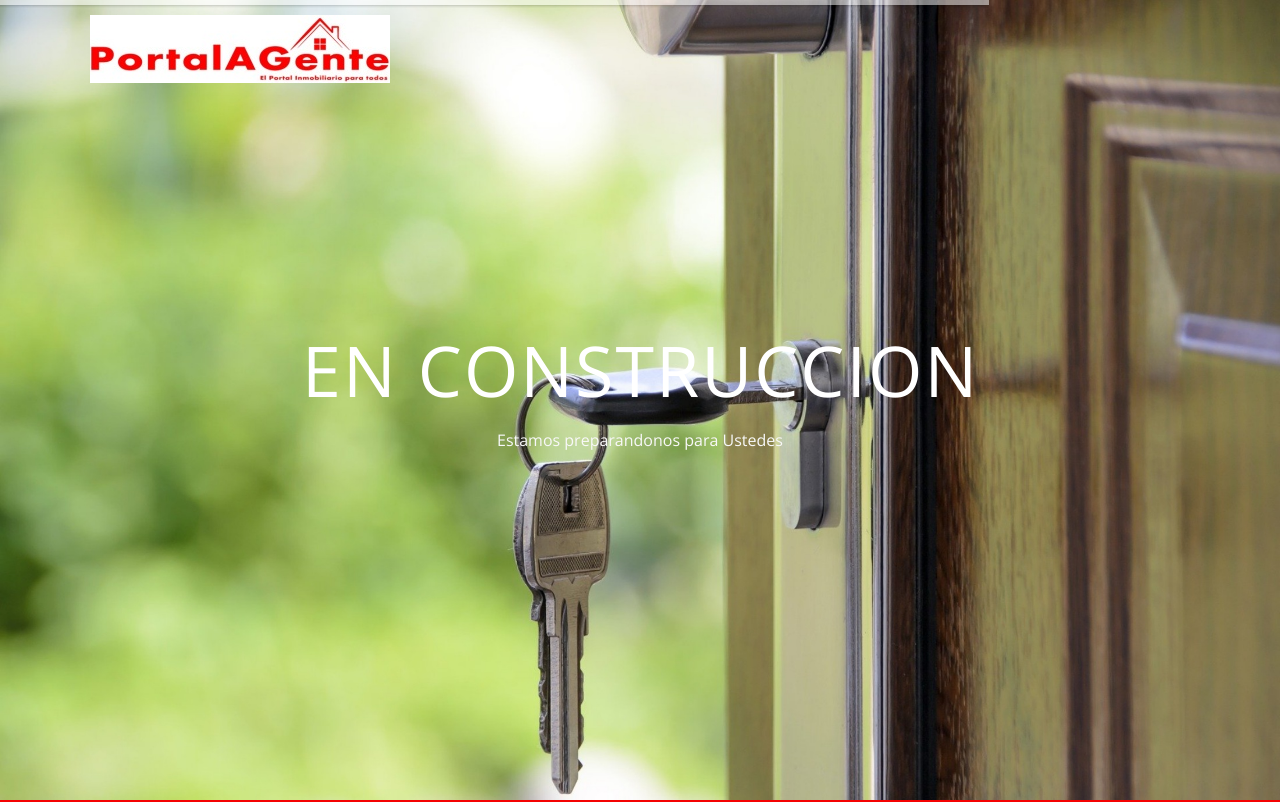
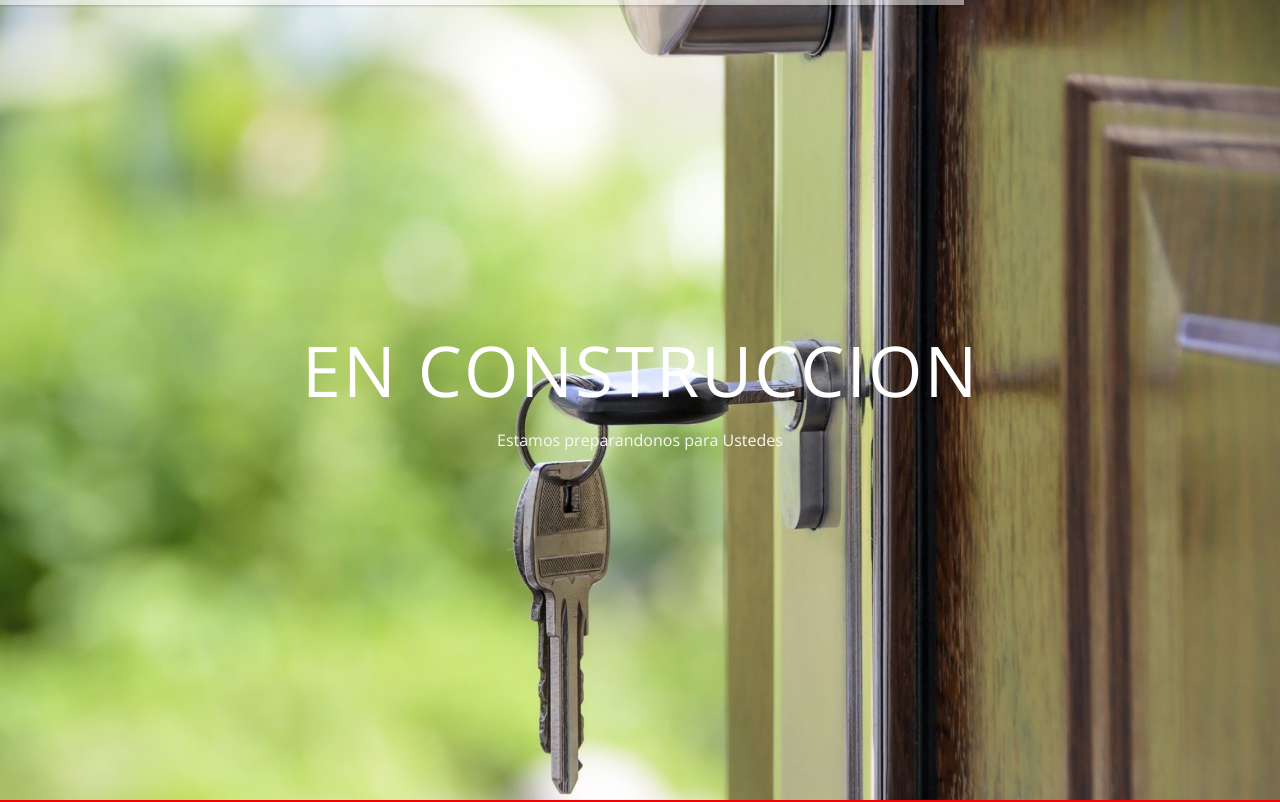
Before and after one commit to jonathana22/Propiedades, a plain HTML site: page index.html in a window 1280 px wide. Shown: the top 802 px of the page. Drawn offline with nearby package versions, Linux system fonts and the light colour scheme; files whose address does not match are found by name.

Commit message:
cambie las dimensiones del logo y saque el logo de la barra de navegacion

```diff
--- a/index.html
+++ b/index.html
@@ -32,7 +32,7 @@
     <body data-spy="scroll" data-target=".navbar" data-offset="80">
 
 
-        <!-- Static navbar -->
+        <!--BARRA NAVEGACION
         <nav class="navbar navbar-default navbar-fixed-top before-color">
             <div class="container">
                 <div class="navbar-header">
@@ -42,11 +42,11 @@
                         <span class="icon-bar"></span>
                         <span class="icon-bar"></span>
                     </button>
-                    <a class="navbar-brand alo" href="index.html"><!--PORTAL AGENTE--></a>
+                    <a class="navbar-brand alo" href="index.html">PORTAL AGENTE</a>
                     <img src="images/portalAgenteLogo2.jpg" alt="" >
                 </div>
 
-                <!--BARRA NAVEGACION
+
                 <div id="navbar" class="navbar-collapse collapse">
                     <ul class="nav navbar-nav navbar-right scroll-to">
                         <li class="active"><a href="#home">Home</a></li>
```
Also changed, not shown: images/logoPortalGrande2.png.
